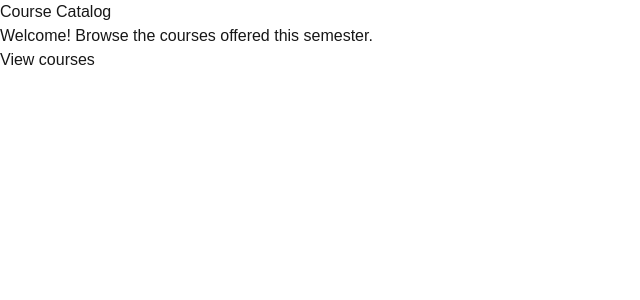
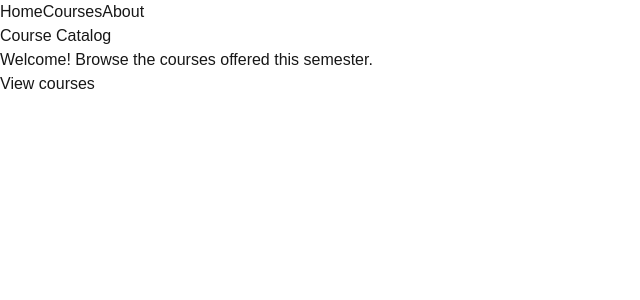
Before and after one commit to inwww/course-catalog, a Next.js app: page / in a window 1280 px wide. Shown: the top 300 px of the page, without its empty margins (0-640 px from the left). Built offline with nearby package versions, Linux system fonts and the light colour scheme.

Commit message:
feat(bonus): add error boundary for courses segment

```diff
--- a/app/courses/[id]/page.tsx
+++ b/app/courses/[id]/page.tsx
@@ -13,6 +13,11 @@ export async function generateStaticParams() {
 
 export default async function CoursePage({ params }: CoursePageProps) {
   const { id } = await params;
+
+  if (id === "broken") {
+    throw new Error("Simulated failure while loading this course.");
+  }
+
   const course = await getCourse(id);
 
   if (!course) {
--- /dev/null
+++ b/app/courses/error.tsx
@@ -0,0 +1,23 @@
+"use client";
+
+import { useEffect } from "react";
+
+export default function CoursesError({
+  error,
+  reset,
+}: {
+  error: Error & { digest?: string };
+  reset: () => void;
+}) {
+  useEffect(() => {
+    console.error(error);
+  }, [error]);
+
+  return (
+    <div>
+      <h1>Something went wrong</h1>
+      <p>{error.message}</p>
+      <button onClick={() => reset()}>Try again</button>
+    </div>
+  );
+}
--- a/app/layout.tsx
+++ b/app/layout.tsx
@@ -1,5 +1,6 @@
 import type { Metadata } from "next";
 import { Geist, Geist_Mono } from "next/font/google";
+import Link from "next/link";
 import "./globals.css";
 
 const geistSans = Geist({
@@ -13,8 +14,8 @@ const geistMono = Geist_Mono({
 });
 
 export const metadata: Metadata = {
-  title: "Create Next App",
-  description: "Generated by create next app",
+  title: "Course Catalog",
+  description: "A small course catalog built with Next.js App Router.",
 };
 
 export default function RootLayout({ children }: LayoutProps<"/">) {
@@ -23,7 +24,14 @@ export default function RootLayout({ children }: LayoutProps<"/">) {
       lang="en"
       className={`${geistSans.variable} ${geistMono.variable} h-full antialiased`}
     >
-      <body className="min-h-full flex flex-col">{children}</body>
+      <body className="min-h-full flex flex-col">
+        <nav>
+          <Link href="/">Home</Link>
+          <Link href="/courses">Courses</Link>
+          <Link href="/about">About</Link>
+        </nav>
+        <main>{children}</main>
+      </body>
     </html>
   );
 }
```
